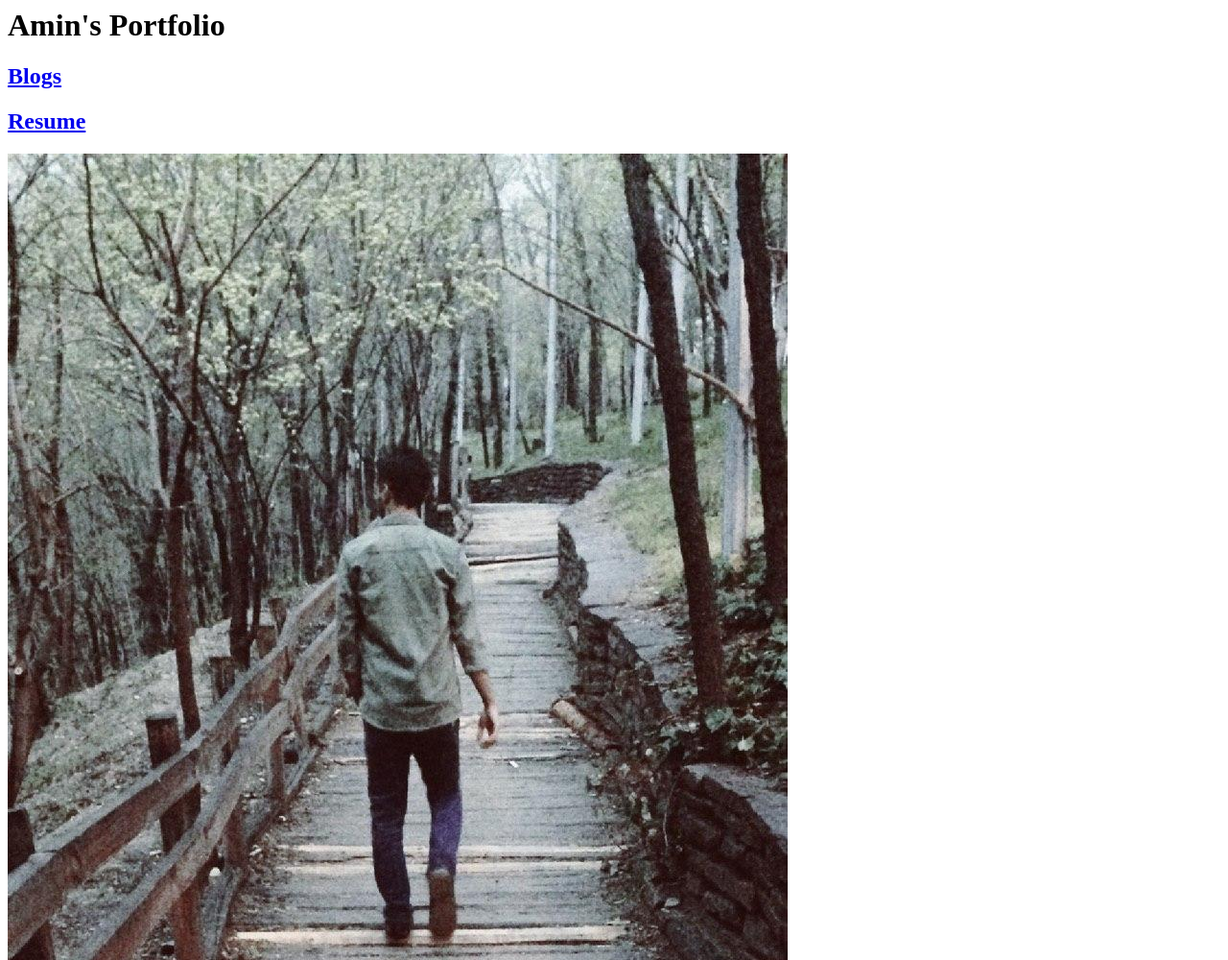
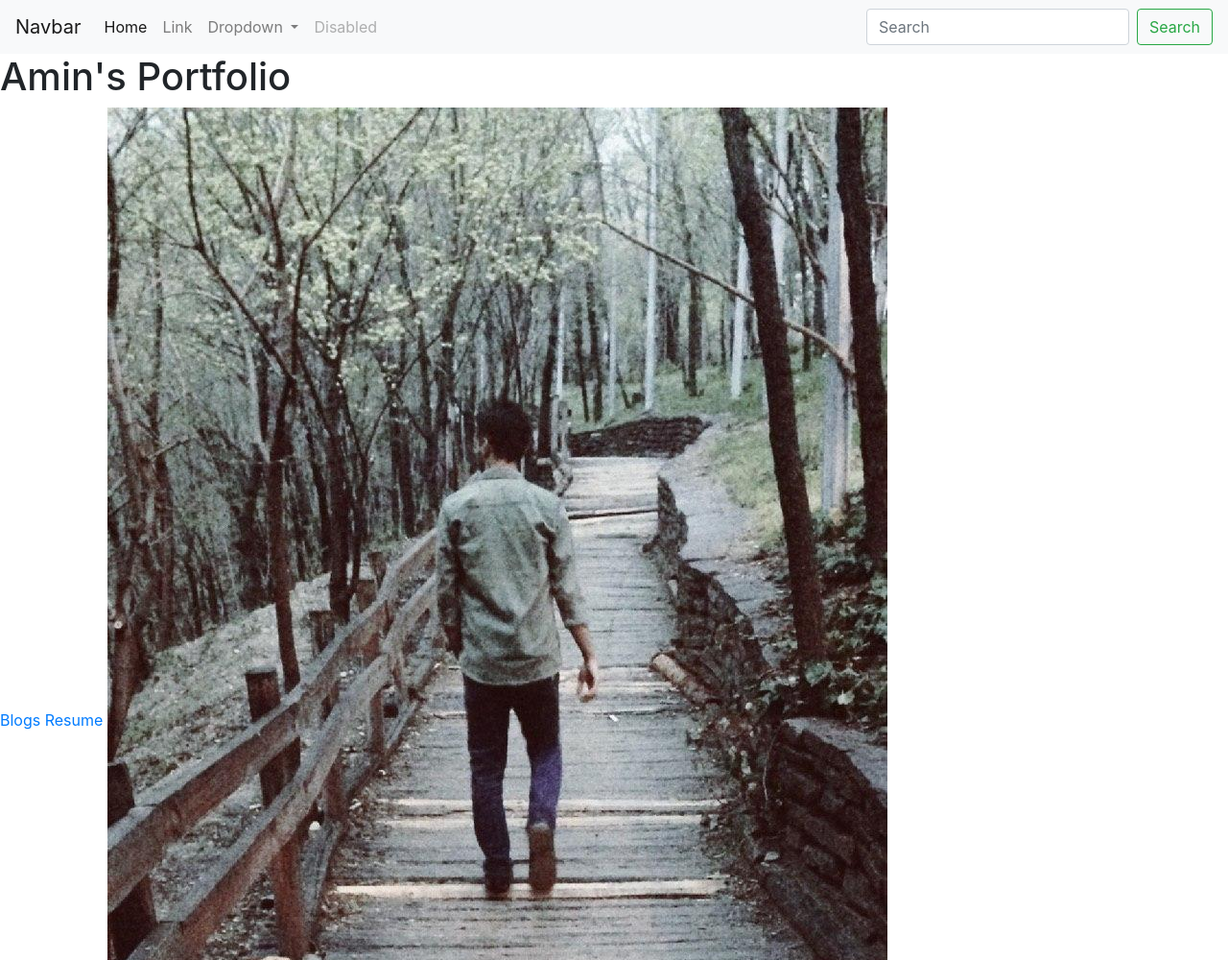
Before and after one commit to aminimani35/django3-portfolio, a Django app: page / in a window 1280 px wide. Shown: the top 1000 px of the page at 96% size. Run offline with Django 3.2, Linux system fonts and the light colour scheme; data comes from the database, SQL or seed files in the repository; both versions use the stored data as it was after the commit; some libraries are stand-ins or nearby versions.

Commit message:
lets do some bootstrap :))

```diff
--- a/blog/models.py
+++ b/blog/models.py
@@ -9,4 +9,9 @@
     url = models.URLField('لینک',blank=True)
     p_date = models.DateField("تاریخ",auto_now=True)
 
+
+    def __str__(self):
+        return self.title
+
+
 # Create your models here.
--- a/portfolio/models.py
+++ b/portfolio/models.py
@@ -6,3 +6,7 @@
     description = models.CharField(max_length=200)
     image =  models.ImageField(upload_to='portfolio/images')
     url = models.URLField(blank=True)
+
+
+    def __str__(self):
+        return self.title
--- /dev/null
+++ b/portfolio/templates/portfolio/base.html
@@ -0,0 +1,60 @@
+<!doctype html>
+<html lang="en">
+  <head>
+    <!-- Required meta tags -->
+    <meta charset="utf-8">
+    <meta name="viewport" content="width=device-width, initial-scale=1, shrink-to-fit=no">
+
+    <!-- Bootstrap CSS -->
+    <link rel="stylesheet" href="https://stackpath.bootstrapcdn.com/bootstrap/4.4.1/css/bootstrap.min.css" integrity="sha384-Vkoo8x4CGsO3+Hhxv8T/Q5PaXtkKtu6ug5TOeNV6gBiFeWPGFN9MuhOf23Q9Ifjh" crossorigin="anonymous">
+
+    <title>My Portfolio</title>
+
+
+
+  </head>
+  <body>
+  <nav class="navbar navbar-expand-lg navbar-light bg-light">
+  <a class="navbar-brand" href="#">Navbar</a>
+  <button class="navbar-toggler" type="button" data-toggle="collapse" data-target="#navbarSupportedContent" aria-controls="navbarSupportedContent" aria-expanded="false" aria-label="Toggle navigation">
+    <span class="navbar-toggler-icon"></span>
+  </button>
+
+  <div class="collapse navbar-collapse" id="navbarSupportedContent">
+    <ul class="navbar-nav mr-auto">
+      <li class="nav-item active">
+        <a class="nav-link" href="#">Home <span class="sr-only">(current)</span></a>
+      </li>
+      <li class="nav-item">
+        <a class="nav-link" href="#">Link</a>
+      </li>
+      <li class="nav-item dropdown">
+        <a class="nav-link dropdown-toggle" href="#" id="navbarDropdown" role="button" data-toggle="dropdown" aria-haspopup="true" aria-expanded="false">
+          Dropdown
+        </a>
+        <div class="dropdown-menu" aria-labelledby="navbarDropdown">
+          <a class="dropdown-item" href="#">Action</a>
+          <a class="dropdown-item" href="#">Another action</a>
+          <div class="dropdown-divider"></div>
+          <a class="dropdown-item" href="#">Something else here</a>
+        </div>
+      </li>
+      <li class="nav-item">
+        <a class="nav-link disabled" href="#" tabindex="-1" aria-disabled="true">Disabled</a>
+      </li>
+    </ul>
+    <form class="form-inline my-2 my-lg-0">
+      <input class="form-control mr-sm-2" type="search" placeholder="Search" aria-label="Search">
+      <button class="btn btn-outline-success my-2 my-sm-0" type="submit">Search</button>
+    </form>
+  </div>
+</nav>
+    {% block content %}{% endblock  %}
+
+    <!-- Optional JavaScript -->
+    <!-- jQuery first, then Popper.js, then Bootstrap JS -->
+    <script src="https://code.jquery.com/jquery-3.4.1.slim.min.js" integrity="sha384-J6qa4849blE2+poT4WnyKhv5vZF5SrPo0iEjwBvKU7imGFAV0wwj1yYfoRSJoZ+n" crossorigin="anonymous"></script>
+    <script src="https://cdn.jsdelivr.net/npm/popper.js@1.16.0/dist/umd/popper.min.js" integrity="sha384-Q6E9RHvbIyZFJoft+2mJbHaEWldlvI9IOYy5n3zV9zzTtmI3UksdQRVvoxMfooAo" crossorigin="anonymous"></script>
+    <script src="https://stackpath.bootstrapcdn.com/bootstrap/4.4.1/js/bootstrap.min.js" integrity="sha384-wfSDF2E50Y2D1uUdj0O3uMBJnjuUD4Ih7YwaYd1iqfktj0Uod8GCExl3Og8ifwB6" crossorigin="anonymous"></script>
+  </body>
+</html>
--- a/portfolio/templates/portfolio/home.html
+++ b/portfolio/templates/portfolio/home.html
@@ -1,7 +1,12 @@
+{% extends 'portfolio/base.html' %}
+
+{% block content %}
+
+    <h1>Amin's Portfolio</h1>
     {% load static %}
-<h1>Amin's Portfolio</h1>
-<a href = " {% url 'blog:all_blogs' %} "><h2>Blogs</h2></a>
-<a href = " {% url 'blog:all_blogs' %} "><h2>Resume</h2></a>
+
+    <a href = " {% url 'blog:all_blogs' %} ">Blogs</a>
+    <a href = " {% url 'blog:all_blogs' %} ">Resume</a>
 
     <img src=" {% static 'portfolio/me.jpg' %} "> <br>
     {% for pr in projects %}
@@ -12,3 +17,7 @@
     <img src="{{ pr.image.url}}" alt="" width=200px height=270px> <br>
 
     {% endfor %}
+
+
+
+{% endblock  %}
```
Also changed, not shown: blog/templates/blog/all_blogs.html (+11 -9 lines), blog/templates/blog/detail.html (+12 -1 lines), db.sqlite3. Lines whose indentation alone changed are shown as unchanged.
